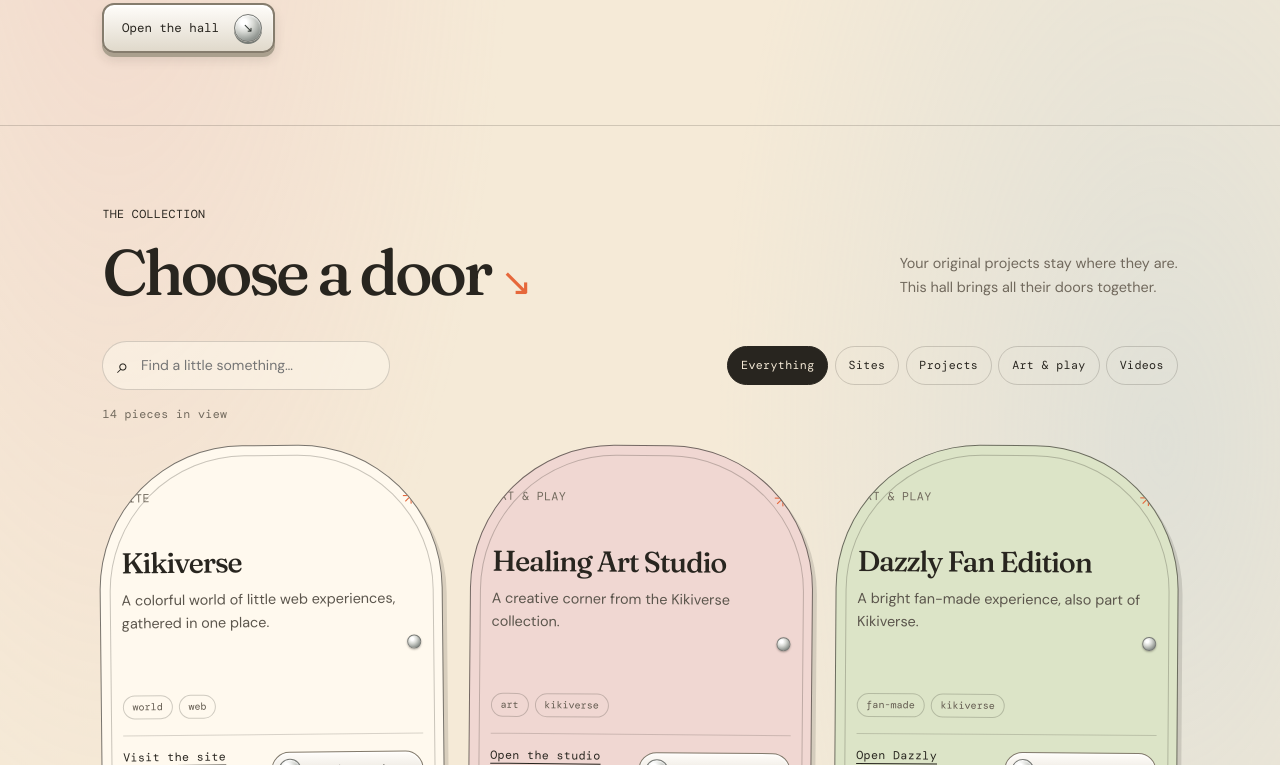
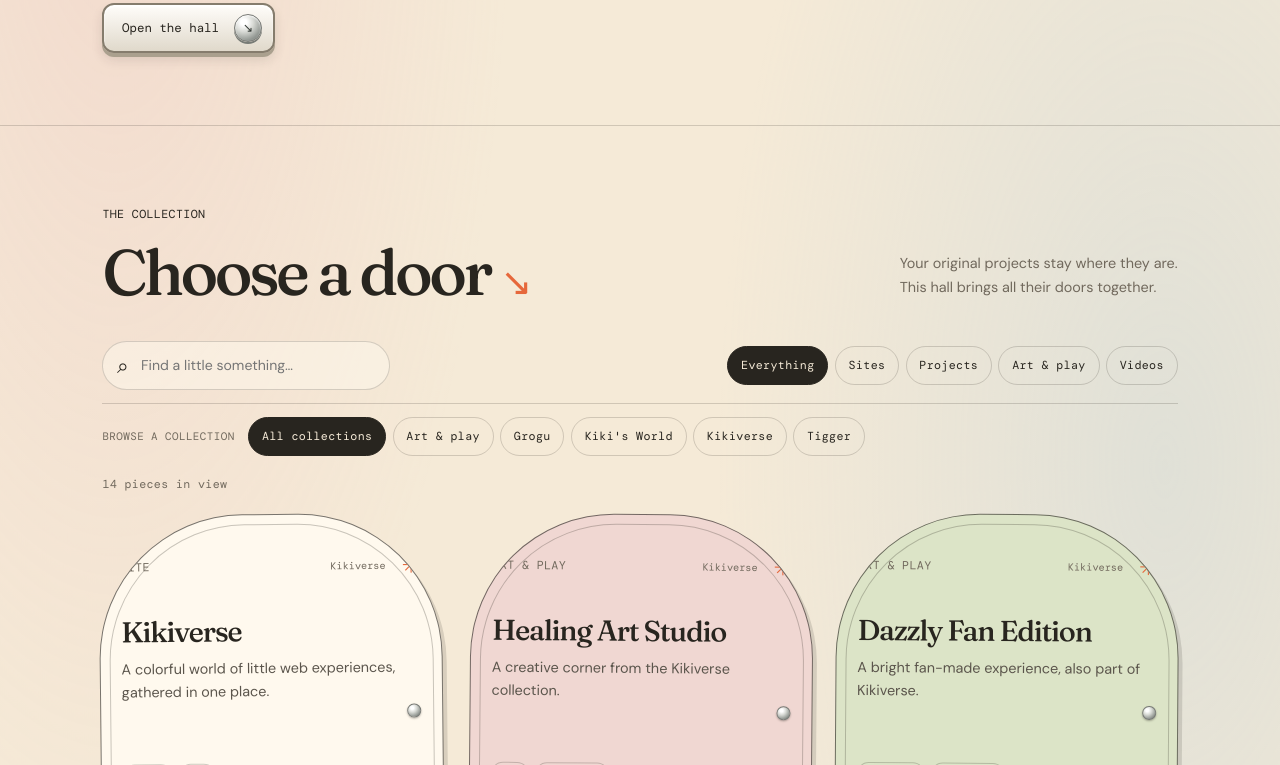
Before and after one commit to grogusmom1989-creator/content-shelf, a plain HTML site: page index.html in a window 1280 px wide. Both pictures are taken after a click on the button "Everything". Shown: the part 649-1414 px from the top of the page. Drawn offline with nearby package versions, Linux system fonts and the light colour scheme.

Commit message:
Organize the shelf into collections
Co-authored-by: Copilot App <223556219+Copilot@users.noreply.github.com>

```diff
--- a/index.html
+++ b/index.html
@@ -58,6 +58,11 @@
           </div>
         </div>
 
+        <div class="collection-tools">
+          <span class="collection-label">Browse a collection</span>
+          <div class="filters" id="collection-filters" role="group" aria-label="Filter by collection"></div>
+        </div>
+
         <p class="result-count" id="result-count" aria-live="polite"></p>
         <div class="shelf-grid" id="shelf-grid"></div>
         <p class="empty-state" id="empty-state" hidden>No matches yet. Try another word or filter.</p>
--- a/shelf.js
+++ b/shelf.js
@@ -3,6 +3,7 @@ const projects = [
     id: "kikiverse",
     title: "Kikiverse",
     kind: "site",
+    collection: "Kikiverse",
     description: "A colorful world of little web experiences, gathered in one place.",
     tags: ["world", "web"],
     links: [
@@ -14,6 +15,7 @@ const projects = [
     id: "healing-art-studio",
     title: "Healing Art Studio",
     kind: "art",
+    collection: "Kikiverse",
     description: "A creative corner from the Kikiverse collection.",
     tags: ["art", "kikiverse"],
     links: [
@@ -25,6 +27,7 @@ const projects = [
     id: "dazzly-fan-edition",
     title: "Dazzly Fan Edition",
     kind: "art",
+    collection: "Kikiverse",
     description: "A bright fan-made experience, also part of Kikiverse.",
     tags: ["fan-made", "kikiverse"],
     links: [
@@ -36,6 +39,7 @@ const projects = [
     id: "kiki-uncle-louie-performance",
     title: "Kiki & Uncle Louie Performance",
     kind: "video",
+    collection: "Kikiverse",
     description: "A performance piece already living in the Kikiverse video collection.",
     tags: ["Kikiverse", "performance"],
     links: [
@@ -46,6 +50,7 @@ const projects = [
     id: "cozy-beauty-haul",
     title: "Cozy Beauty Haul",
     kind: "video",
+    collection: "Kikiverse",
     description: "A cozy Sunday beauty haul from the Kikiverse collection.",
     tags: ["Kikiverse", "beauty", "Sunday"],
     links: [
@@ -56,6 +61,7 @@ const projects = [
     id: "burnin-up-remix",
     title: "Burnin' Up Remix",
     kind: "video",
+    collection: "Kikiverse",
     description: "A remix clip already hosted with the other Kikiverse videos.",
     tags: ["Kikiverse", "remix"],
     links: [
@@ -66,6 +72,7 @@ const projects = [
     id: "plush-crew-blooper-reel",
     title: "Plush Crew Blooper Reel",
     kind: "video",
+    collection: "Kikiverse",
     description: "A blooper reel from the existing Kikiverse video archive.",
     tags: ["Kikiverse", "bloopers"],
     links: [
@@ -76,6 +83,7 @@ const projects = [
     id: "kikiverse-video-archive",
     title: "The Kikiverse Video Attic",
     kind: "video",
+    collection: "Kikiverse",
     description: "The original public asset folder holds 79 clips; browse the rest where they already live.",
     tags: ["Kikiverse", "archive", "79 clips"],
     links: [
@@ -86,6 +94,7 @@ const projects = [
     id: "grogu-brick",
     title: "Grogu Brick",
     kind: "project",
+    collection: "Grogu",
     description: "A Grogu-inspired project in the making.",
     tags: ["Grogu", "experiment"],
     links: [
@@ -96,6 +105,7 @@ const projects = [
     id: "tigger",
     title: "Tigger",
     kind: "project",
+    collection: "Tigger",
     description: "An earlier Tigger project, kept here as part of the bigger picture.",
     tags: ["Tigger", "archive"],
     links: [
@@ -106,6 +116,7 @@ const projects = [
     id: "tigger-2",
     title: "Tigger 2.0",
     kind: "project",
+    collection: "Tigger",
     description: "A second take in the Tigger family of projects.",
     tags: ["Tigger", "iteration"],
     links: [
@@ -116,6 +127,7 @@ const projects = [
     id: "cookies",
     title: "Cookies",
     kind: "art",
+    collection: "Art & play",
     description: "More playful experiments and creative pieces to explore.",
     tags: ["play", "remix"],
     links: [
@@ -126,6 +138,7 @@ const projects = [
     id: "kikis-world",
     title: "Kiki's World 2.0",
     kind: "project",
+    collection: "Kiki's World",
     description: "A newer world in the collection, growing alongside the rest.",
     tags: ["world", "iteration"],
     links: [
@@ -136,6 +149,7 @@ const projects = [
     id: "liam-panda-payne",
     title: "Liam Panda Payne",
     kind: "art",
+    collection: "Art & play",
     description: "A panda-themed creation in the mix.",
     tags: ["panda", "character"],
     links: [
@@ -150,7 +164,9 @@ const count = document.querySelector("#result-count");
 const emptyState = document.querySelector("#empty-state");
 const copyStatus = document.querySelector("#copy-status");
 const filters = [...document.querySelectorAll(".filter")];
+const collectionFilters = document.querySelector("#collection-filters");
 let activeFilter = "all";
+let activeCollection = "all";
 
 function makeElement(tag, className, text) {
   const element = document.createElement(tag);
@@ -168,6 +184,7 @@ function renderCard(project) {
   const kindLabels = { art: "Art & play", site: "Site", video: "Video" };
   topline.append(
     makeElement("span", "card-kind", kindLabels[project.kind] || "Project"),
+    makeElement("span", "card-collection", project.collection),
     makeElement("span", "card-mark", project.kind === "video" ? "▶" : "✳")
   );
   card.append(topline);
@@ -175,7 +192,19 @@ function renderCard(project) {
   card.append(makeElement("p", "", project.description));
 
   const tags = makeElement("div", "card-tags");
-  for (const tag of project.tags) tags.append(makeElement("span", "card-tag", tag));
+  for (const tag of project.tags) {
+    const tagButton = makeElement("button", "card-tag", tag);
+    tagButton.type = "button";
+    tagButton.addEventListener("click", () => {
+      search.value = tag;
+      activeFilter = "all";
+      activeCollection = "all";
+      syncFilters();
+      render();
+      search.focus();
+    });
+    tags.append(tagButton);
+  }
   card.append(tags);
 
   const bottom = makeElement("div", "card-bottom");
@@ -218,8 +247,9 @@ function render() {
   const query = search.value.trim().toLocaleLowerCase();
   const visible = projects.filter((project) => {
     const matchesKind = activeFilter === "all" || project.kind === activeFilter;
-    const searchable = [project.title, project.description, ...project.tags].join(" ").toLocaleLowerCase();
-    return matchesKind && searchable.includes(query);
+    const matchesCollection = activeCollection === "all" || project.collection === activeCollection;
+    const searchable = [project.title, project.description, project.collection, ...project.tags].join(" ").toLocaleLowerCase();
+    return matchesKind && matchesCollection && searchable.includes(query);
   });
 
   grid.replaceChildren(...visible.map(renderCard));
@@ -232,17 +262,49 @@ function render() {
   emptyState.hidden = visible.length > 0;
 }
 
+function syncFilters() {
+  for (const filter of filters) {
+    const selected = filter.dataset.filter === activeFilter;
+    filter.classList.toggle("is-active", selected);
+    filter.setAttribute("aria-pressed", String(selected));
+  }
+  for (const filter of collectionFilters.querySelectorAll(".filter")) {
+    const selected = filter.dataset.collection === activeCollection;
+    filter.classList.toggle("is-active", selected);
+    filter.setAttribute("aria-pressed", String(selected));
+  }
+}
+
+function renderCollectionFilters() {
+  const collections = [...new Set(projects.map((project) => project.collection))].sort();
+  const options = [{ label: "All collections", value: "all" }, ...collections.map((collection) => ({
+    label: collection,
+    value: collection
+  }))];
+
+  collectionFilters.replaceChildren(...options.map((option) => {
+    const filter = makeElement("button", "filter", option.label);
+    filter.type = "button";
+    filter.dataset.collection = option.value;
+    filter.setAttribute("aria-pressed", String(option.value === activeCollection));
+    if (option.value === activeCollection) filter.classList.add("is-active");
+    filter.addEventListener("click", () => {
+      activeCollection = option.value;
+      syncFilters();
+      render();
+    });
+    return filter;
+  }));
+}
+
 for (const filter of filters) {
   filter.addEventListener("click", () => {
     activeFilter = filter.dataset.filter;
-    for (const button of filters) {
-      const selected = button === filter;
-      button.classList.toggle("is-active", selected);
-      button.setAttribute("aria-pressed", String(selected));
-    }
+    syncFilters();
     render();
   });
 }
 
 search.addEventListener("input", render);
+renderCollectionFilters();
 render();
--- a/style.css
+++ b/style.css
@@ -381,6 +381,23 @@ h1 em {
   flex-wrap: wrap;
 }
 
+.collection-tools {
+  display: flex;
+  align-items: center;
+  gap: .85rem;
+  flex-wrap: wrap;
+  padding: .8rem 0 .25rem;
+  border-top: 1px solid var(--line);
+}
+
+.collection-label {
+  color: var(--muted);
+  font-family: "DM Mono", monospace;
+  font-size: .68rem;
+  letter-spacing: .04em;
+  text-transform: uppercase;
+}
+
 .filter {
   padding: .65rem .8rem;
   border: 1px solid var(--line);
@@ -497,6 +514,17 @@ h1 em {
   margin-bottom: 2.2rem;
 }
 
+.card-collection {
+  max-width: 55%;
+  margin-left: auto;
+  color: var(--muted);
+  font-family: "DM Mono", monospace;
+  font-size: .64rem;
+  overflow: hidden;
+  text-overflow: ellipsis;
+  white-space: nowrap;
+}
+
 .card-kind {
   color: var(--muted);
   text-transform: uppercase;
@@ -536,9 +564,17 @@ h1 em {
   padding: .3rem .55rem;
   border: 1px solid rgba(40, 37, 31, .22);
   border-radius: 99px;
+  background: transparent;
   color: #625a4f;
+  cursor: pointer;
   font-family: "DM Mono", monospace;
   font-size: .63rem;
+  transition: background .16s ease, color .16s ease;
+}
+
+.card-tag:hover {
+  background: var(--ink);
+  color: var(--paper);
 }
 
 .card-bottom {
@@ -794,6 +830,11 @@ footer a {
     justify-content: flex-start;
   }
 
+  .collection-tools {
+    align-items: flex-start;
+    flex-direction: column;
+  }
+
   .shelf-grid {
     grid-template-columns: 1fr;
     gap: 1rem;
```
Also changed, not shown: 1 other file.
